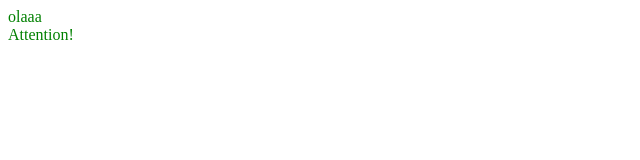
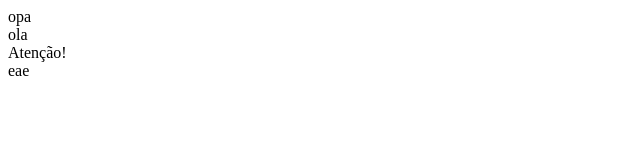
Before and after one commit to IanPedroBorges/AmbienteEstudosTrybe, a plain HTML site: page Fundamentos-secao-4/index.html in a window 1280 px wide. Shown: the whole page, without its empty margins (0-640 px from the left). Drawn offline with Linux system fonts and the light colour scheme.

Commit message:
tamo aprendendo

```diff
--- a/Fundamentos-secao-4/index.html
+++ b/Fundamentos-secao-4/index.html
@@ -7,15 +7,16 @@
     <title>Document</title>
   </head>
   <body>
-    <main id="parent-of-parent">
-      <section id="parent">
-        <section id="first-child"></section>
-        <section id="where-are-you">
-          <section id="first-child-of-child"></section>
+    <main id="paiDoPai">
+      <section id="pai">
+        <section id="primeiroFilho"></section>
+        <section id="elementoOndeVoceEsta">
+          <section id="primeiroFilhoDoFilho"></section>
+          <section id="segundoEUltimoFilhoDoFilho"></section>
         </section>
-        Attention!
-        <section id="third-child"></section>
-        <section id="fourth-and-last-child"></section>
+        Atenção!
+        <section id="terceiroFilho"></section>
+        <section id="quartoEUltimoFilho"></section>
       </section>
     </main>
     <script src="scripts.js"></script>
--- a/Fundamentos-secao-4/scripts.js
+++ b/Fundamentos-secao-4/scripts.js
@@ -1,11 +1,15 @@
-const where = document.getElementById('where-are-you');
-const parent = where.parentNode;
-parent.style.color = 'green';
-const firstChild = where.firstElementChild;
-firstChild.innerText = 'olaaa';
-const firstChildParent = parent.firstElementChild;
-const first = where.previousElementSibling;
-const attention = where.nextElementSibling.nextSibling;
-const third = where.nextElementSibling.nextElementSibling;
-const thirdChild = parent.firstElementChild;
-thirdChild.style.backgroundColor = 'black';
+const father = document.getElementById('pai');
+let newBrother = document.createElement('section')
+newBrother.innerHTML = 'eae'
+father.appendChild(newBrother);
+console.log(father);
+const ondeEstou = document.getElementById('elementoOndeVoceEsta');
+let newSon = document.createElement('section');
+newSon.innerHTML = 'ola'
+ondeEstou.appendChild(newSon);
+const SonOfSon = document.getElementById('primeiroFilhoDoFilho');
+let SonOfSonOfSon = document.createElement('section');
+SonOfSonOfSon.innerHTML = 'opa';
+SonOfSon.appendChild(SonOfSonOfSon);
+const terceiroFilho = SonOfSonOfSon.parentNode.parentNode.nextSibling.nextSibling;
+console.log(terceiroFilho)
```
